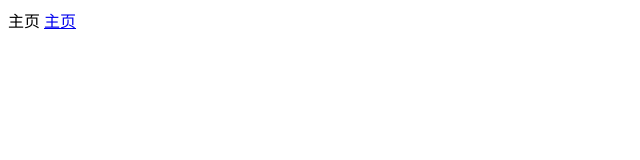
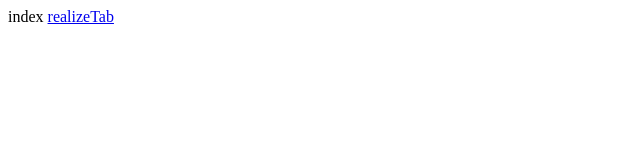
Before and after one commit to RayYiHang/specialCSS, a plain HTML site: page index.html in a window 1280 px wide. Shown: the full height of the page, 0-640 px from the left. Drawn offline with Linux system fonts and the light colour scheme.

Commit message:
repair fail

```diff
--- a/index.html
+++ b/index.html
@@ -5,7 +5,7 @@
 <title>specialCSS</title>
 </head>
 <body>
-    <a>主页</a>
-    <a href="../realizeTab.html">主页</a>
+    <a>index</a>
+    <a href="realizeTab.html">realizeTab</a>
 </body>
 </html>
```
